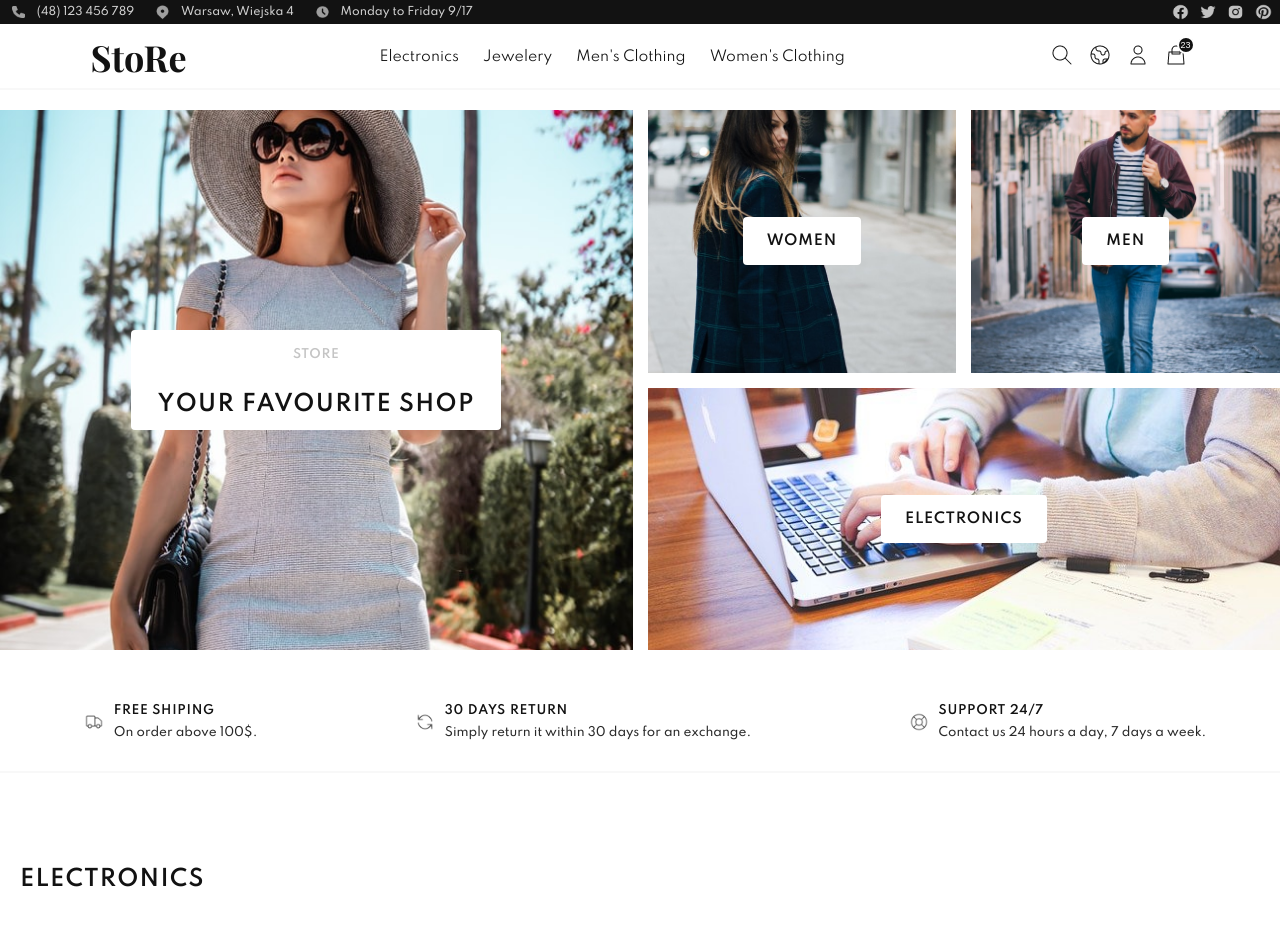
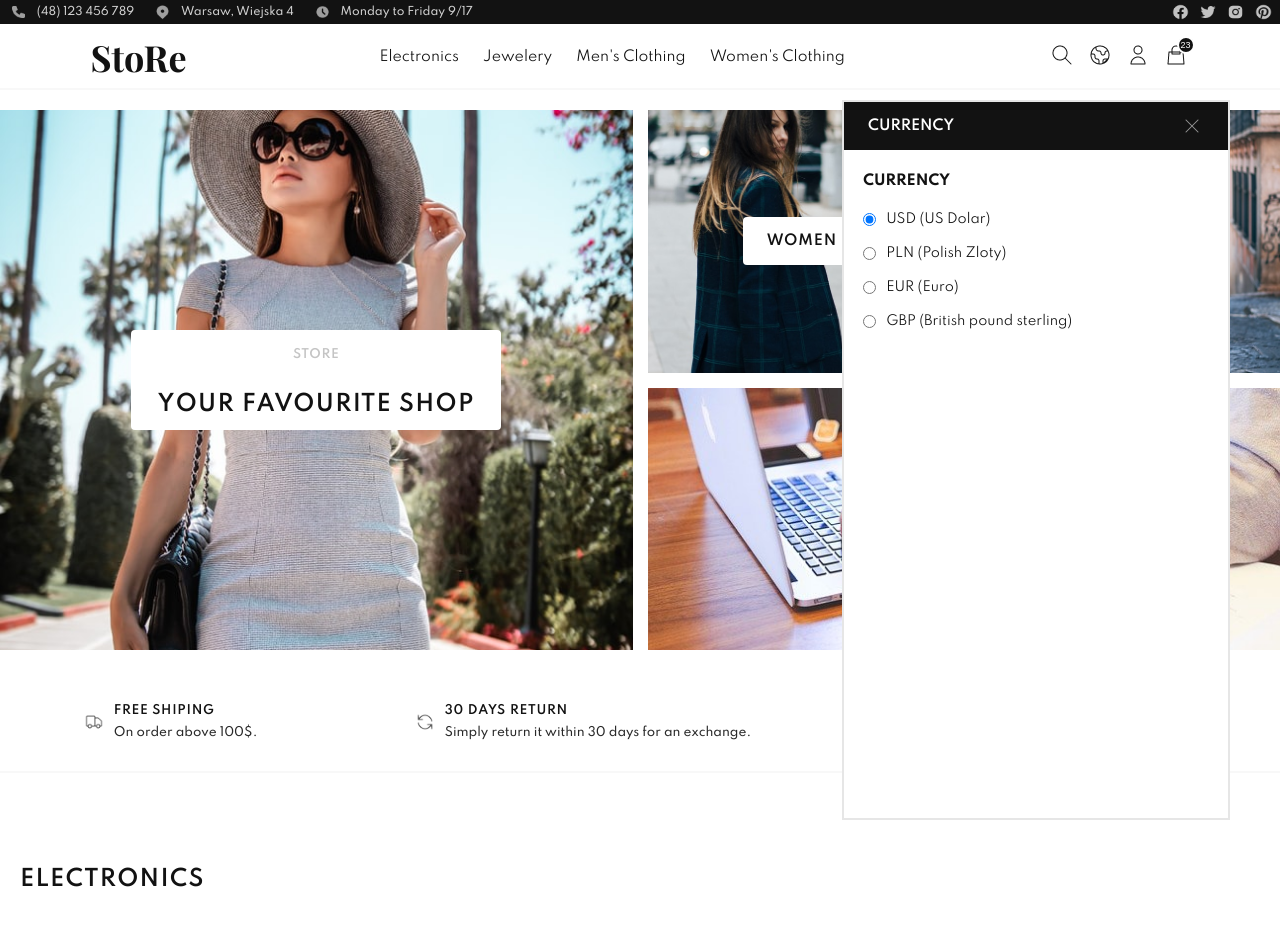
Before and after one commit to pswitalski/Store, a React (Create React App) app: page / in a window 1280 px wide. Shown: the top 926 px of the page. Built offline with nearby package versions, Linux system fonts and the light colour scheme; no server answers.

Commit message:
add CurrencyModal

```diff
--- a/src/App.js
+++ b/src/App.js
@@ -10,6 +10,7 @@ import Nav from 'components/Nav/Nav';
 import Footer from 'components/Footer/Footer';
 import LoginModal from 'components/LoginModal/LoginModal';
 import UserProfile from 'components/UserProfile/UserProfile';
+import CurrencyModal from 'components/CurrencyModal/CurrencyModal';
 
 import Home from 'pages/Home';
 import Category from 'pages/Category';
@@ -87,6 +88,7 @@ function App() {
 
           {loginModalOpen.loginModalOpen ? <LoginModal /> : null}
           {isUserLogIn.userProfileModalOpen ? <UserProfile /> : null}
+          <CurrencyModal />
 
           <Switch>
             <Route exact path="/" >
--- a/src/app/store.js
+++ b/src/app/store.js
@@ -6,6 +6,7 @@ import newsletterSubscribeReducer from 'features/newsletterSubscribe/newsletterS
 import loginModalOpenReducer from 'features/loginModalOpen/loginModalSlice';
 import exampleUserReducer from 'features/exampleUser/exampleUserSlice';
 import currentUserReducer from 'features/currentUser/currentUserSlice';
+import currencyReducer from 'features/currency/currencySlice';
 
 export const store = configureStore({
   reducer: {
@@ -15,6 +16,7 @@ export const store = configureStore({
     newsletterSubscribe: newsletterSubscribeReducer,
     loginModalOpen: loginModalOpenReducer,
     exampleUser: exampleUserReducer,
-    currentUser: currentUserReducer
+    currentUser: currentUserReducer,
+    currency: currencyReducer
   }
 });
--- /dev/null
+++ b/src/components/CurrencyModal/CurrencyModal.js
@@ -0,0 +1,40 @@
+import React from 'react';
+
+import { StyledModal } from 'assets/styles/Modal.styles';
+import { StyledFieldset, StyledInput, StyledLabel, StyledForm, StyledH2 } from './CurrencyModal.styles';
+
+import ModalHeader from 'components/ModalHeader/ModalHeader';
+
+const CurrencyModal = () => {
+    return(
+        <StyledModal>
+            <ModalHeader text="Currency" />
+                <StyledForm>
+                    <StyledH2>currency</StyledH2>
+                    <StyledFieldset>
+                        <StyledLabel htmlFor="usd" >
+                            <StyledInput type="radio" id="usd" name="currency" value="usd" defaultChecked />
+                            USD (US Dolar)
+                        </StyledLabel>
+
+                        <StyledLabel htmlFor="pln" >
+                            <StyledInput type="radio" id="pln" name="currency" value="pln" />
+                            PLN (Polish Zloty)
+                        </StyledLabel>
+
+                        <StyledLabel htmlFor="eur" >
+                            <StyledInput type="radio" id="eur" name="currency" value="eur" />
+                            EUR (Euro)
+                        </StyledLabel>
+
+                        <StyledLabel htmlFor="gbp" >
+                            <StyledInput type="radio" id="gbp" name="currency" value="gbp" />
+                            GBP (British pound sterling)
+                        </StyledLabel>
+                    </StyledFieldset>
+                </StyledForm>
+        </StyledModal>
+    )
+}
+
+export default CurrencyModal;
--- /dev/null
+++ b/src/components/CurrencyModal/CurrencyModal.styles.js
@@ -0,0 +1,33 @@
+import styled from "styled-components";
+
+export const StyledForm = styled.form`
+    width: 90%;
+    margin: 20px auto auto;
+    color: ${props => props.theme.colors.dark};
+`;
+
+export const StyledFieldset = styled.fieldset`
+    display: flex;
+    flex-direction: column;
+    align-items: center;
+    border: none;
+`;
+
+export const StyledInput = styled.input`
+    margin-right: 10px;
+`;
+
+export const StyledLabel = styled.label`
+    display: flex;
+    align-items: center;
+    width: 100%;
+    font-size: 13px;
+    line-height: 34px;
+`;
+
+export const StyledH2 = styled.h2`
+    text-transform: uppercase;
+    margin-bottom: 10px;
+    font-size: 14px;
+    line-height: 22px;
+`;
--- /dev/null
+++ b/src/features/currency/currencySlice.js
@@ -0,0 +1,35 @@
+import { createSlice } from "@reduxjs/toolkit";
+
+export const currencySlice = createSlice({
+    name: 'Currency',
+    initialState: {
+        currencyModalOpen: false,
+        currentCurrency: 'usd',
+        exchangeRates: {}
+    },
+    reducers: {
+        toggleCurrencyModal: (state, action) => {
+            switch (action.type) {
+                case 'OPEN':
+                    state.currencyModalOpen = true;
+                    break;
+                case 'CLOSE':
+                    state.currencyModalOpen = false;
+                    break;
+                default:
+                    state.currencyModalOpen = !state.currencyModalOpen;
+                    break;
+            }
+        },
+        addExchangeRates: (state, action) => {
+            state.exchangeRates = action.payload;
+        },
+        switchCurrency: (state, action) => {
+            state.currentCurrency = action.payload;
+        }
+    }
+});
+
+export const { toggleCurrencyModal, addExchangeRates, switchCurrency } = currencySlice.actions;
+
+export default currencySlice.reducer;
```
